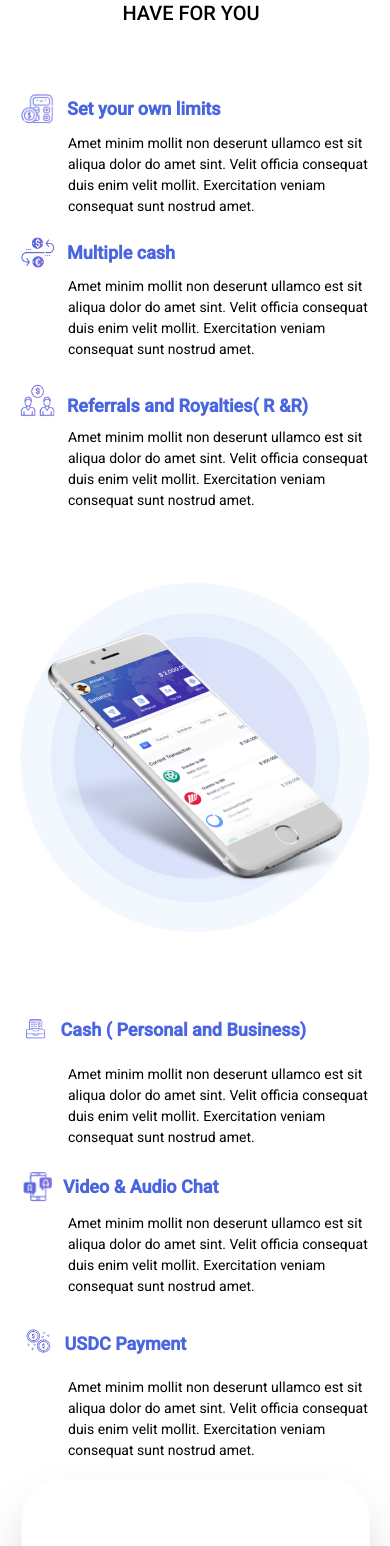
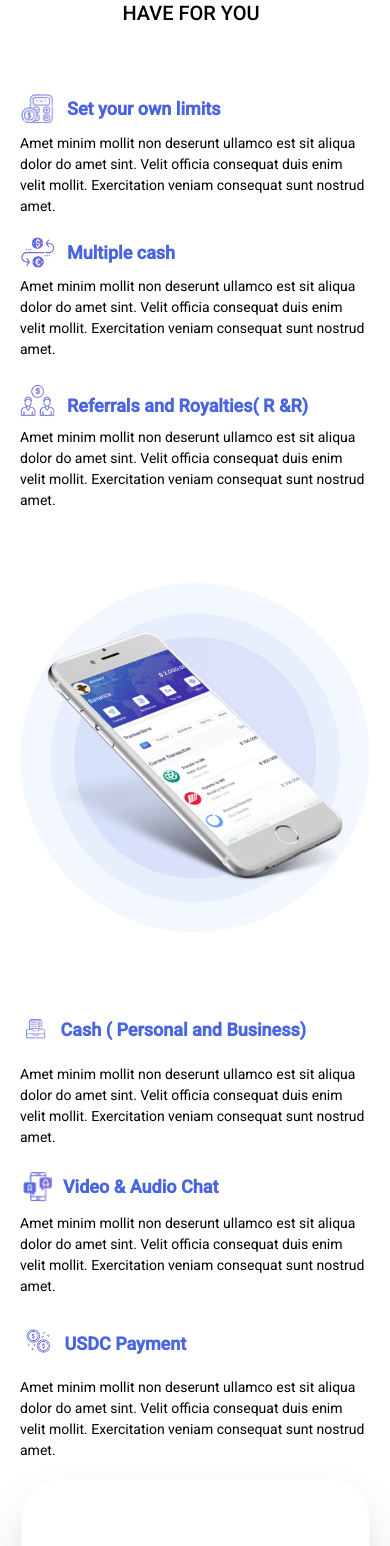
Before and after one commit to MariaAsiif/Bankroll-Web, a React (Create React App) app: page /feature in a window 390 px wide. Shown: the part 280-1826 px from the top of the page. Built offline with nearby package versions, Linux system fonts and the light colour scheme.

Commit message:
all done

```diff
--- a/src/components/ContactComp/ContactForm.jsx
+++ b/src/components/ContactComp/ContactForm.jsx
@@ -47,13 +47,13 @@ const ContactForm = () => {
                                     <input className='outline-none' type="text" placeholder='What is it?' />
                                 </div>
                             </div>
-                            <div className='pt-[3rem]'>
+                            <div className='pt-[2rem]'>
                                 <button className='border w-[40%] py-2 text-white font-roboto  rounded-md bg-gradient-to-r from-[#4965E0] to-[#896CDD] '>Send Message</button>
                             </div>
                         </div>
                     </div>
                     <div className='absolute top-0 left-0 '>
-                        <img src={Contact} className='object-cover lg:w-[100%] md:w-[800px] w-full h-[600px] ' alt="left_imge" />
+                        <img src={Contact} className='object-cover lg:w-[100%] md:w-[800px] w-full h-[650px] ' alt="left_imge" />
                         <div className=' absolute top-[15%] lg:left-[15%] md:left-[15%] left-5'>
                             <h2 className='text-[32px] font-normal font-roboto'>
                                 Contact
--- a/src/components/FaqComp/Faq.jsx
+++ b/src/components/FaqComp/Faq.jsx
@@ -5,7 +5,7 @@ const Query = () => {
     const lists = ["Does the card work for international purchases?", "Do you offer a payment gateway?", "Do you provide virtual cards?"]
     return (
         <>
-            <div className='max-w-[700px] lg:m-auto md:m-auto mx-5  mt-[7rem] md:mt-[6rem]'>
+            <div className='max-w-[700px] lg:m-auto mx-5 !mt-[7rem] '>
                 <hr />
                 <div className='flex justify-center mt-7'>
                     <button className='border text-white rounded-full text-[17px] bg-gradient-to-l to-[#4965E0] from-[#896CDD] w-[20%] py-1'>F.A.Q</button>
--- a/src/components/FeatureComp/FeatureApp.jsx
+++ b/src/components/FeatureComp/FeatureApp.jsx
@@ -23,21 +23,21 @@ const FeatureApp = () => {
                                     <img className='w-[10%] object-cover' src={limit} alt="icon" />
                                      <h2 style={{fontWeight:'700'}} className='lg:pl-1 px-3   text-[18px] text-[#4965E0]'>Set your own limits</h2>
                                 </div>
-                                <p className='lg:max-w-[300px]  pt-2 text-[14px] pl-[3rem]'>Amet minim mollit non deserunt ullamco est sit aliqua dolor do amet sint. Velit officia consequat duis enim velit mollit. Exercitation veniam consequat sunt nostrud amet.</p>
+                                <p className='lg:max-w-[300px]  pt-2 text-[14px] lg:pl-[3rem] '>Amet minim mollit non deserunt ullamco est sit aliqua dolor do amet sint. Velit officia consequat duis enim velit mollit. Exercitation veniam consequat sunt nostrud amet.</p>
                             </li>
                             <li className='py-5'>
                                 <div className='flex items-center'>
                                     <img className='w-[10%] object-cover' src={cash} alt="icon" />
                                      <h2 style={{fontWeight:'700'}} className='  lg:px-2 px-3 text-[18px] text-[#4965E0]'>Multiple cash</h2>
                                 </div>
-                                <p className='lg:max-w-[300px]  pt-2 text-[14px] pl-[3rem]'>Amet minim mollit non deserunt ullamco est sit aliqua dolor do amet sint. Velit officia consequat duis enim velit mollit. Exercitation veniam consequat sunt nostrud amet.</p>
+                                <p className='lg:max-w-[300px]  pt-2 text-[14px] lg:pl-[3rem] '>Amet minim mollit non deserunt ullamco est sit aliqua dolor do amet sint. Velit officia consequat duis enim velit mollit. Exercitation veniam consequat sunt nostrud amet.</p>
                             </li>
                             <li>
                                 <div className='flex items-center'>
                                     <img className='w-[10%] object-cover' src={ref} alt="icon" />
                                      <h2 style={{fontWeight:'700'}} className=' pt-3 lg:pl-1 px-3 text-[18px] text-[#4965E0]'>Referrals and Royalties( R &R)</h2>
                                 </div>
-                                <p className='lg:max-w-[300px]  pt-2  text-[14px] pl-[3rem]'>Amet minim mollit non deserunt ullamco est sit aliqua dolor do amet sint. Velit officia consequat duis enim velit mollit. Exercitation veniam consequat sunt nostrud amet.</p>
+                                <p className='lg:max-w-[300px]  pt-2  text-[14px] lg:pl-[3rem] '>Amet minim mollit non deserunt ullamco est sit aliqua dolor do amet sint. Velit officia consequat duis enim velit mollit. Exercitation veniam consequat sunt nostrud amet.</p>
                             </li>
                         </ul>
 
@@ -45,28 +45,28 @@ const FeatureApp = () => {
                     <div className='bg-featureMobile-img bg-contain bg-center bg-no-repeat '>
                         <img src={ovelImage} alt="ovel_image" />
                     </div>
-                    <div className='lg:px-2 w-full '>
+                    <div className='lg:px-2 '>
                         <ul className=''>
                             <li>
                                 <div className='flex items-center'>
                                     <img className='w-[15%]  object-cover lg:-ml-0   -ml-3' src={business} alt="icon" />
                                     <h2 style={{fontWeight:'700'}} className=' text-[18px] text-[#4965E0]'>Cash ( Personal and Business)</h2>
                                 </div>
-                                <p className='  pt-2 text-[14px] pl-[3rem] md:pl-[6rem] lg:max-w-[300px]'>Amet minim mollit non deserunt ullamco est sit aliqua dolor do amet sint. Velit officia consequat duis enim velit mollit. Exercitation veniam consequat sunt nostrud amet.</p>
+                                <p className='  pt-2 text-[14px] lg:pl-[3rem]   lg:max-w-[300px]'>Amet minim mollit non deserunt ullamco est sit aliqua dolor do amet sint. Velit officia consequat duis enim velit mollit. Exercitation veniam consequat sunt nostrud amet.</p>
                             </li>
                             <li className='py-5'>
                                 <div className='flex items-center '>
                                     <img className='w-[10%] object-cover md:w-[8%] md:ml-3 ' src={video} alt="icon" />
                                      <h2 style={{fontWeight:'700'}} className='px-2 md:px-4 text-[18px] text-[#4965E0]'>Video & Audio Chat</h2>
                                 </div>
-                                <p className='pt-2 text-[14px] pl-[3rem] md:pl-[6rem] lg:max-w-[300px]'>Amet minim mollit non deserunt ullamco est sit aliqua dolor do amet sint. Velit officia consequat duis enim velit mollit. Exercitation veniam consequat sunt nostrud amet.</p>
+                                <p className='pt-2 text-[14px] lg:pl-[3rem]   lg:max-w-[300px]'>Amet minim mollit non deserunt ullamco est sit aliqua dolor do amet sint. Velit officia consequat duis enim velit mollit. Exercitation veniam consequat sunt nostrud amet.</p>
                             </li>
                             <li>
                                 <div className='flex items-center'>
                                     <img className='w-[15%] md:w-[11%] object-cover lg:-ml-0 md:ml-0 -ml-2' src={doller} alt="icon" />
                                      <h2 style={{fontWeight:'700'}} className=' text-[18px] text-[#4965E0]'>USDC Payment </h2>
                                 </div>
-                                <p className=' pt-2 text-[14px] lg:max-w-[300px] md:pl-[5.5rem] pl-[3rem]'>Amet minim mollit non deserunt ullamco est sit aliqua dolor do amet sint. Velit officia consequat duis enim velit mollit. Exercitation veniam consequat sunt nostrud amet.</p>
+                                <p className=' pt-2 text-[14px] lg:max-w-[300px]  lg:pl-[3rem] '>Amet minim mollit non deserunt ullamco est sit aliqua dolor do amet sint. Velit officia consequat duis enim velit mollit. Exercitation veniam consequat sunt nostrud amet.</p>
                             </li>
                         </ul>
 
```
Also changed, not shown: src/utils/Sidebar.jsx (+6 -6 lines).
